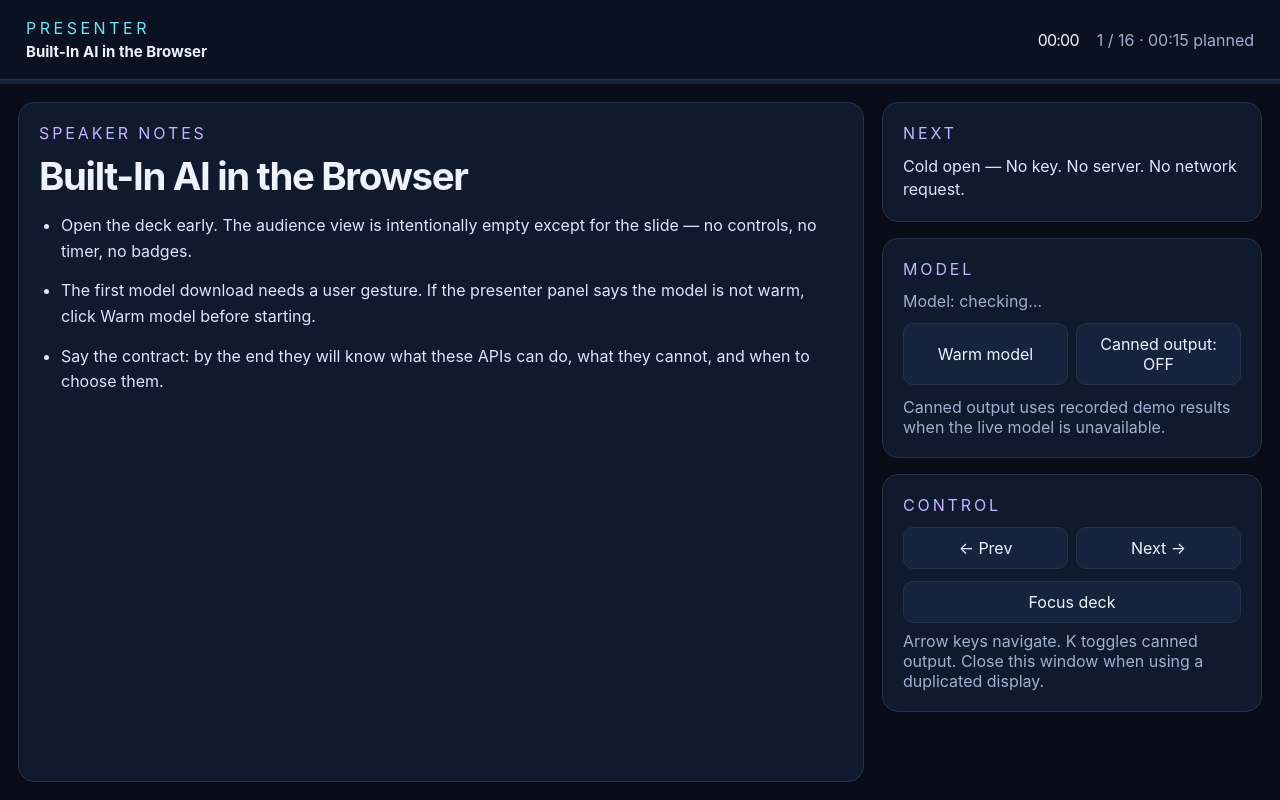
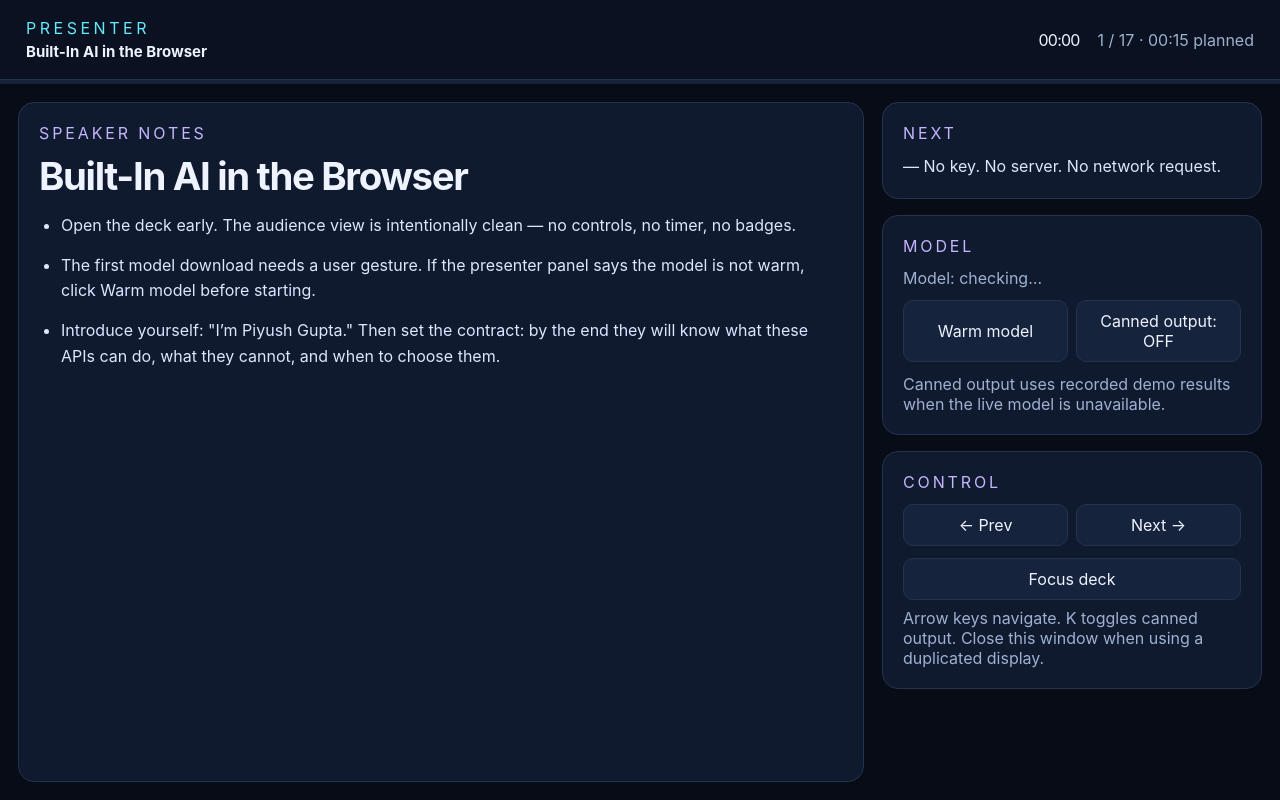
Before and after one commit to piyu-sh/built-in-ai-presentation, a website built with Vite: page presenter.html in a window 1280 px wide. Built offline with nearby package versions, Linux system fonts and the light colour scheme.

Commit message:
Refine deck visuals and speaker framing
Remove top kickers, add presenter name, simplify decision/interop slides, add syntax highlighting, add thank-you slide, and keep canned output off by default unless requested.

```diff
--- a/deck/slides.ts
+++ b/deck/slides.ts
@@ -53,20 +53,21 @@ export const slides: Slide[] = [
   {
     id: 'title',
     kind: 'title',
-    kicker: 'A practical field guide',
+    kicker: '',
     title: 'Built-In AI in the Browser',
     seconds: 15,
-    subtitle: 'Chrome first · Edge next · honest about the rest',
+    subtitle: 'Practical capabilities for modern web apps',
+    takeaways: ['Piyush Gupta'],
     notes: [
-      'Open the deck early. The audience view is intentionally empty except for the slide — no controls, no timer, no badges.',
+      'Open the deck early. The audience view is intentionally clean — no controls, no timer, no badges.',
       'The first model download needs a user gesture. If the presenter panel says the model is not warm, click Warm model before starting.',
-      'Say the contract: by the end they will know what these APIs can do, what they cannot, and when to choose them.',
+      'Introduce yourself: "I’m Piyush Gupta." Then set the contract: by the end they will know what these APIs can do, what they cannot, and when to choose them.',
     ],
   },
   {
     id: 'cold-open',
     kind: 'demo',
-    kicker: 'Cold open',
+    kicker: '',
     title: 'No key. No server. No network request.',
     seconds: 110,
     demo: 'demos/01-hello/index.html',
@@ -81,46 +82,51 @@ export const slides: Slide[] = [
   {
     id: 'layers',
     kind: 'cards',
-    kicker: 'The map',
+    kicker: '',
     title: 'Four layers of AI in the browser',
     seconds: 100,
+    subtitle: 'Different layers, different jobs — not a ladder.',
     cards: [
       {
-        n: '01',
+        glyph: '◇',
         title: 'Browser features',
-        sub: 'Chrome Translate · Copilot · Safari Summarize',
+        sub: 'Chrome Translate · Edge Copilot · Safari Summarize',
+        tag: 'No API',
         tone: 'slate',
       },
       {
-        n: '02',
-        title: 'Infrastructure',
+        glyph: '⚙',
+        title: 'Your model, browser runtime',
         sub: 'WebGPU · Wasm · WebNN',
+        tag: 'You bring model',
         tone: 'violet',
       },
       {
-        n: '03',
+        glyph: '⬡',
         title: 'Built-in APIs',
         sub: 'Gemini Nano · Aion Instruct',
-        tag: 'You are here',
+        tag: 'Focus today',
         tone: 'cyan',
       },
       {
-        n: '04',
-        title: 'Agents',
+        glyph: '✦',
+        title: 'Agents / tools',
         sub: 'WebMCP · tools · human in the loop',
+        tag: 'Emerging',
         tone: 'amber',
       },
     ],
     notes: [
       'This answers the planning question about the wider "AI in Chrome" doc: include it as a map, not as content.',
-      'Layer 1 has zero API access. Layer 2 means bringing your own model. Layer 3 is the talk. Layer 4 is the teaser at the end.',
+      'These are not maturity levels. You can use layer 2 and layer 3 in the same product. Layer 1 is product UX with no developer API.',
+      'Layer 3 is the focus of this talk because it gives you a browser-managed model with a web API. Layer 4 is a closing teaser.',
       'Do not go deep on WebNN: Chrome is winding it down cross-platform. If asked, say it is being superseded and move on.',
     ],
   },
   {
     id: 'status',
-    kind: 'status',
-    kicker: 'Reality check',
+    kind: 'cards',
+    kicker: '',
     title: 'What ships today',
     seconds: 110,
     subtitle: 'Desktop only · ~22 GB free · 5 languages',
@@ -128,8 +134,8 @@ export const slides: Slide[] = [
       { title: 'Chrome 138+', sub: 'Translator · Detector · Summarizer', tag: 'Stable', tone: 'green' },
       { title: 'Chrome 148+', sub: 'Prompt API on the web', tag: 'Stable', tone: 'green' },
       { title: 'Edge 158+', sub: 'Aion Instruct 2.3B', tag: 'Flagged preview', tone: 'amber' },
-      { title: 'Firefox', sub: 'Negative on the spec', tag: 'No APIs', tone: 'red' },
-      { title: 'Safari', sub: 'No position yet', tag: 'No APIs', tone: 'red' },
+      { title: 'Firefox', sub: 'Negative on the spec', tag: 'No built-in APIs', tone: 'red' },
+      { title: 'Safari', sub: 'No position yet', tag: 'No built-in APIs', tone: 'red' },
     ],
     notes: [
       'Read the hardware line out loud. Desktop only: no Android, no iOS. ChromeOS only on Chromebook Plus.',
@@ -142,7 +148,7 @@ export const slides: Slide[] = [
   {
     id: 'jobs',
     kind: 'cards',
-    kicker: 'Mental model',
+    kicker: '',
     title: 'Four jobs, not a feature list',
     seconds: 70,
     cards: [
@@ -152,15 +158,15 @@ export const slides: Slide[] = [
       { glyph: '✎', title: 'Write', sub: 'Writer · Rewriter · Proofreader', tag: 'Trial', tone: 'amber' },
     ],
     notes: [
+      'How I arrived at these four: I mapped the stable/task APIs to user jobs, not API names. Detect+translate = understand input; summarize = condense; Prompt API + schema = extract/structure; Writer/Rewriter/Proofreader = write. The Prompt API can do more, but this framing helps pick the smallest useful capability.',
       'This corrects the abstract: a review section is one instance of "condense", not the thesis of the talk.',
       'Ask the room: which of these four jobs do you have in your own product?',
-      'The audience should be mapping these jobs onto their backlog during this slide.',
     ],
   },
   {
     id: 'shape',
     kind: 'code',
-    kicker: 'One shape',
+    kicker: '',
     title: 'availability() → create() → call()',
     seconds: 70,
     code: `const state = await Summarizer.availability(options);
@@ -184,7 +190,7 @@ if (state === 'available') {
   {
     id: 'condense',
     kind: 'demo',
-    kicker: 'Demo · Condense',
+    kicker: '',
     title: 'You pick the summary shape',
     seconds: 200,
     demo: 'demos/02-summarizer/index.html',
@@ -200,7 +206,7 @@ if (state === 'available') {
   {
     id: 'extract',
     kind: 'demo',
-    kicker: 'Demo · Extract',
+    kicker: '',
     title: 'Prose in, typed object out',
     seconds: 180,
     demo: 'demos/03-structured/index.html',
@@ -216,7 +222,7 @@ if (state === 'available') {
   {
     id: 'tradeoffs',
     kind: 'metrics',
-    kicker: 'Trade-offs',
+    kicker: '',
     title: 'Fast when warm. Not magic when cold.',
     seconds: 90,
     subtitle: 'Measured on this laptop — not a benchmark',
@@ -237,7 +243,7 @@ if (state === 'available') {
   {
     id: 'injection',
     kind: 'demo',
-    kicker: 'Trade-offs',
+    kicker: '',
     title: 'Translated text is not sanitized HTML',
     seconds: 70,
     demo: 'demos/04-injection/index.html',
@@ -252,105 +258,105 @@ if (state === 'available') {
   {
     id: 'decision',
     kind: 'decision',
-    kicker: 'Decision framework',
-    title: 'Reach for built-in AI when the constraints fit',
+    kicker: '',
+    title: 'When to use which path',
     seconds: 110,
-    subtitle: 'Unsupported? Capability-check → fallback.',
+    subtitle: 'Always: availability() check first, then fall back honestly.',
     branches: [
-      { q: 'Sensitive data?', a: 'On-device', tone: 'green' },
-      { q: 'Offline or no per-call cost?', a: 'On-device', tone: 'green' },
-      { q: 'Narrow, repeatable job?', a: 'Task API', tone: 'cyan' },
-      { q: 'World knowledge or mobile reach?', a: 'Cloud / hybrid', tone: 'violet' },
+      { q: 'Sensitive data / offline / no per-call cost', a: 'Built-in on-device', tone: 'green' },
+      { q: 'Narrow, repeatable job (detect, translate, summarize)', a: 'Built-in task API', tone: 'cyan' },
+      { q: 'Needs latest knowledge or mobile reach', a: 'Cloud / hybrid', tone: 'violet' },
     ],
     notes: [
-      'This is the enablement slide. They should be able to make a decision with it.',
-      'Mention the polyfills exist for both task APIs and the Prompt API; hybrid fallback via Firebase AI Logic.',
+      'Task API means the purpose-built browser APIs: Translator, Language Detector, Summarizer, Writer/Rewriter/Proofreader. They have constrained inputs/outputs and are easier to reason about than a free-form prompt.',
+      'World knowledge or mobile reach means: the model needs up-to-date internet knowledge, or your users are mostly on Android/iOS where these APIs are not available. In that case use cloud or a hybrid: try local, fall back deliberately.',
+      'This is the enablement slide. Mention polyfills and Firebase AI Logic hybrid fallback.',
       'Do not say "just use built-in AI". Say "use it where its constraints are your constraints".',
     ],
   },
   {
     id: 'poll',
     kind: 'poll',
-    kicker: 'Audience check',
-    title: 'Where would you use it?',
+    kicker: '',
+    title: 'Where would you try this first?',
     seconds: 60,
+    subtitle: 'A few common starting points — not the only ones.',
     cards: [
-      { n: 'A', title: 'Private search', sub: 'Summarise user content', tone: 'cyan' },
-      { n: 'B', title: 'Extraction', sub: 'Forms and receipts', tone: 'violet' },
+      { n: 'A', title: 'Private content', sub: 'Summaries, search, notes', tone: 'cyan' },
+      { n: 'B', title: 'Extraction', sub: 'Forms, receipts, emails', tone: 'violet' },
       { n: 'C', title: 'Multilingual UX', sub: 'Detect + translate', tone: 'green' },
-      { n: 'D', title: 'Not yet', sub: 'I need mobile reach', tone: 'amber' },
+      { n: 'D', title: 'Writing assist', sub: 'Rewrite, proofread, draft', tone: 'amber' },
     ],
     notes: [
-      'Hands up first. The QR panel was only a planning placeholder — do not show or imply a working poll service.',
-      'Read the room: if most votes are D, spend a little more time on interop and hybrid.',
+      'Hands up first. These are conversation starters, not the only valid use cases. If someone shouts “accessibility” or “offline field app”, that’s a great answer.',
+      'Read the room: if many people pick D, spend a little more time on the fact that Writer/Rewriter/Proofreader are still trials, so the right answer may be Prompt API or cloud today.',
       'This is the mid-talk interaction beat; the fallback is that people shout a letter.',
     ],
   },
   {
     id: 'projects',
     kind: 'projects',
-    kicker: 'What people shipped',
-    title: 'The range is wider than “chatbot”',
+    kicker: '',
+    title: 'Where it shows up in real products',
     seconds: 85,
+    subtitle: 'Real-world usage, not just demos.',
     projects: [
       {
-        title: 'EduAdapt',
-        line: 'Any page rewritten for dyslexia or ADHD',
-        tag: 'Accessibility',
+        title: 'Google Meet',
+        line: 'Live captions translated on-device during calls',
+        tag: 'Google product',
         tone: 'cyan',
       },
       {
-        title: 'Pet Shelter App',
-        line: 'Photo → profile → translated adoption story',
-        tag: 'Multimodal',
+        title: 'Chrome',
+        line: 'Built-in translation and on-device AI features',
+        tag: 'Browser UX',
         tone: 'green',
       },
       {
-        title: 'The Turing Werewolf',
-        line: 'Local agents debate, accuse and deceive',
-        tag: 'Play',
+        title: 'Mastodon / Elk plans',
+        line: 'Client-side translate/detect to cut server cost',
+        tag: 'Real adoption pressure',
         tone: 'violet',
       },
       {
-        title: 'Nutshell',
-        line: 'Hands-free browsing with head and mouth movements',
-        tag: 'Assistive',
+        title: 'Your app',
+        line: 'Private summaries, extraction, multilingual input',
+        tag: 'Opportunity',
         tone: 'amber',
       },
     ],
     notes: [
-      'Source: Google Chrome Built-in AI Challenge 2025 project gallery, googlechromeai2025.devpost.com/project-gallery. These are real winners, not hypotheticals.',
-      'EduAdapt is a strong before/after story: privacy-friendly rewriting for students who need sustained support that schools cannot always provide.',
-      'Pet Shelter App is the cost/equity story: image + Prompt API + Writer + Proofreader + Translator, with graceful degradation so the form still works without AI.',
-      'The Turing Werewolf is the fun one: cloned Prompt API sessions, JSON schemas and structured turn-taking. Its own lesson was that LLMs need structure and constraints.',
-      'Nutshell is the accessibility endpoint: on-device AI as an input method, not a chatbot.',
-      'Use this slide to widen the room’s imagination before the interop reality check.',
+      'I looked at the 2025 hackathon gallery for inspiration; the strongest pattern to borrow is graceful degradation (Pet Shelter App): AI fills the form, but the form still works without AI. I did not find a hackathon demo that cleanly fits an audience-in-the-room live interaction better than the existing condense/extract demos.',
+      'Google Meet live caption translation is a concrete real-world on-device AI use case (Google has discussed on-device speech/translation in Meet). Chrome’s own translation/features are layer-1 product examples — useful as context, but no developer API.',
+      'Mastodon PRs (#35369 translate, #35345 detect) and Elk’s translation discussion show real demand: client-side translation can remove paid server-side translation costs for admins. This is adoption pressure, not shipping universal browser support.',
+      'Be careful not to overclaim customer case studies. The previously mentioned Perplexity case study 404’d, so it stays out.',
     ],
   },
   {
     id: 'interop',
     kind: 'cards',
-    kicker: 'Interop',
-    title: 'Start with Chrome. Do not promise “coming soon”.',
+    kicker: '',
+    title: 'The web is working it out',
     seconds: 95,
+    subtitle: 'Ship progressively: detect capability, add fallback, watch standards.',
     cards: [
-      { title: 'Mozilla', sub: 'Negative on Translation API', tag: '#1015', tone: 'red' },
-      { title: 'WebKit', sub: 'No position · XSLeak concern', tag: '#339', tone: 'amber' },
-      { title: 'Mastodon', sub: 'PRs wait for two engines', tag: '#35369', tone: 'violet' },
-      { title: 'W3C', sub: 'Web Machine Learning CG', tag: 'Standards', tone: 'green' },
+      { title: 'Chrome / Edge', sub: 'Shipping or previewing APIs', tag: 'Build now', tone: 'green' },
+      { title: 'W3C WebML', sub: 'Community Group incubating specs', tag: 'Standard path', tone: 'cyan' },
+      { title: 'Firefox / WebKit', sub: 'Open concerns, no shipped API', tag: 'Watch', tone: 'amber' },
+      { title: 'Mastodon', sub: 'Wants 2 engines before shipping', tag: 'Real demand', tone: 'violet' },
     ],
     notes: [
-      'Be honest: other engines will not catch up soon. Do not imply Safari or Firefox support is imminent.',
-      'Mozilla objects to backend assumptions in the spec and wants first-class DOM tree translation; Firefox uses Bergamot today.',
-      'WebKit’s concern is that language-pack downloads enable XSLeak attacks.',
-      'The Mastodon PRs are a great "why this matters" story: server-side translation costs real money for admins.',
+      'Frame this as healthy standards work, not doom. Different engines have different constraints: Mozilla wants DOM-tree translation and raised spec-shape concerns; WebKit raised XSLeak concerns around language-pack downloads. Those are useful critiques.',
+      'Mastodon is here because it is a real product signal: their PRs wait for two browser engines, and client-side translation would remove server-side translation costs for admins. It explains why interop matters.',
+      'Practical takeaway: build for Chrome/Edge where available, feature-detect, use cloud/polyfill fallback, and avoid promising cross-browser support dates.',
       'If time is short, this is the first slide to trim.',
     ],
   },
   {
     id: 'cloud',
     kind: 'code',
-    kicker: 'The honest comparison',
+    kicker: '',
     title: 'On-device is a constraint, not a religion',
     seconds: 35,
     code: `if (await Summarizer.availability(opts) === 'available') {
@@ -365,16 +371,28 @@ return summarizeWithCloudApi(text);   // or a polyfill`,
   {
     id: 'close',
     kind: 'close',
-    kicker: 'Close',
+    kicker: '',
     title: 'The browser is becoming a runtime for AI',
-    seconds: 100,
+    seconds: 80,
     subtitle: 'Next: WebMCP — apps expose tools to agents, with a human in the loop.',
     takeaways: ['Four jobs', 'One shape', 'Design the unsupported state first'],
     notes: [
       'Point at the repo URL on the final slide once published.',
-      'End the content at 25:00 so the 5-minute mobile Q&A fits inside the 30-minute slot.',
+      'End the content near 25:00 so the 5-minute mobile Q&A fits inside the 30-minute slot.',
       'If behind, cut the interop slide or the injection demo before cutting Q&A.',
       'The deck and demos are public. Take the code, not just the ideas.',
+    ],
+  },
+  {
+    id: 'thanks',
+    kind: 'title',
+    kicker: '',
+    title: 'Thank you',
+    seconds: 20,
+    subtitle: 'Questions?  ·  Piyush Gupta',
+    notes: [
+      'Pause. Invite questions. If there is no second screen, keep this slide up during Q&A.',
+      'Remind them the repo/demos are public once published.',
     ],
   },
 ];
```
Also changed, not shown: deck/main.ts (+48 -4 lines), deck/style.css (+14 -6 lines), demos/shared/ai.ts (+9 -1 lines).
